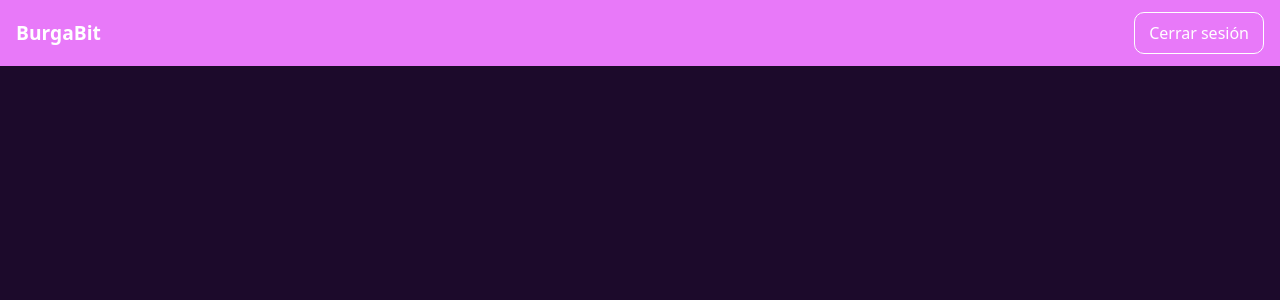
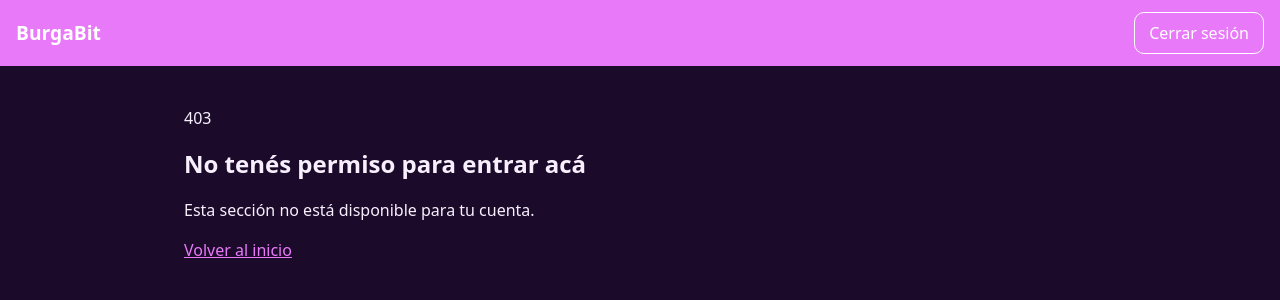
Before and after one commit to bonanno05/BurgaBit-frontend, a React (Vite) app: page /admin/ingredientes in a window 1280 px wide. Before the commit this address led to /bienvenida. Shown: the top 300 px of the page. Built offline with nearby package versions, Linux system fonts and the light colour scheme; no server answers; sample sign-in values are in the browser's storage.

Commit message:
Paginas 403 sin permiso y 404 no encontrada

```diff
--- a/src/App.jsx
+++ b/src/App.jsx
@@ -15,6 +15,7 @@ import AdminCategorias from './paginas/AdminCategorias';
 import AdminIngredientes from './paginas/AdminIngredientes';
 import AdminInicio from './paginas/AdminInicio';
 import Bienvenida from './paginas/Bienvenida';
+import NoEncontrado from './paginas/NoEncontrado';
 
 function App() {
   const sesion = useContext(SesionContexto);
@@ -113,7 +114,7 @@ function App() {
             }
           />
 
-          <Route path="*" element={<Navigate to="/" replace />} />
+            <Route path="*" element={<NoEncontrado />} />
         </Routes>
       </main>
     </>
--- a/src/componentes/RutaProtegida.jsx
+++ b/src/componentes/RutaProtegida.jsx
@@ -1,7 +1,7 @@
 import { useContext } from 'react';
 import { Navigate } from 'react-router';
 import { SesionContexto } from '../contexto/SesionContexto';
-import { inicioSegunRol } from '../contexto/inicioSegunRol';
+import SinPermiso from '../paginas/SinPermiso';
 
 function RutaProtegida(props) {
   const sesion = useContext(SesionContexto);
@@ -11,7 +11,7 @@ function RutaProtegida(props) {
   }
 
   if (props.rolesPermitidos.includes(sesion.rol) === false) {
-    return <Navigate to={inicioSegunRol(sesion.rol)} replace />;
+        return <SinPermiso/>;
   }
 
   return props.children;
--- a/src/index.css
+++ b/src/index.css
@@ -731,3 +731,41 @@ td button {
 .sin-pedidos a:hover {
   background-color: var(--color-principal-oscuro);
 }
+
+/* ---------- 16. Página sin permiso (403) ---------- */
+.pagina-error {
+  max-width: 480px;
+  margin: 48px auto;
+  display: flex;
+  flex-direction: column;
+  align-items: center;
+  gap: 8px;
+  text-align: center;
+}
+
+.pagina-error-codigo {
+  margin: 0;
+  font-size: clamp(4rem, 18vw, 7rem);
+  font-weight: 800;
+  line-height: 1;
+  color: var(--color-acento);
+}
+
+.pagina-error h2 {
+  margin: 0;
+}
+
+.pagina-error p {
+  margin: 0 0 12px;
+  color: var(--color-suave);
+}
+
+.pagina-error a {
+  display: inline-block;
+  padding: 10px 20px;
+  border-radius: var(--radio);
+  background-color: var(--color-principal);
+  color: #ffffff;
+  font-weight: 600;
+  text-decoration: none;
+}
--- /dev/null
+++ b/src/paginas/NoEncontrado.jsx
@@ -0,0 +1,21 @@
+import { useContext } from 'react';
+import { Link } from 'react-router';
+import { SesionContexto } from '../contexto/SesionContexto';
+import { inicioSegunRol } from '../contexto/inicioSegunRol';
+
+// Se muestra cuando la dirección no coincide con ninguna ruta
+function NoEncontrado() {
+  const sesion = useContext(SesionContexto);
+  const inicio = inicioSegunRol(sesion.rol);
+
+  return (
+    <div className="pagina-error">
+      <p className="pagina-error-codigo">404</p>
+      <h2>Página no encontrada</h2>
+      <p>La dirección que escribiste no existe.</p>
+      <Link to={inicio}>Volver al inicio</Link>
+    </div>
+  );
+}
+
+export default NoEncontrado;
--- /dev/null
+++ b/src/paginas/SinPermiso.jsx
@@ -0,0 +1,22 @@
+import { useContext } from 'react';
+import { Link } from 'react-router';
+import { SesionContexto } from '../contexto/SesionContexto';
+import { inicioSegunRol } from '../contexto/inicioSegunRol';
+
+// Se muestra cuando alguien con sesión entra a una ruta que no es de su rol
+// La dirección no cambia: se queda en /admin, pero en vez de la pantalla del admin se ve esta.
+function SinPermiso() {
+  const sesion = useContext(SesionContexto);
+  const inicio = inicioSegunRol(sesion.rol);
+
+  return (
+    <div className="sin-permiso">
+      <p className="sin-permiso-codigo">403</p>
+      <h2>No tenés permiso para entrar acá</h2>
+      <p>Esta sección no está disponible para tu cuenta.</p>
+      <Link to={inicio}>Volver al inicio</Link>
+    </div>
+  );
+}
+
+export default SinPermiso;
```
